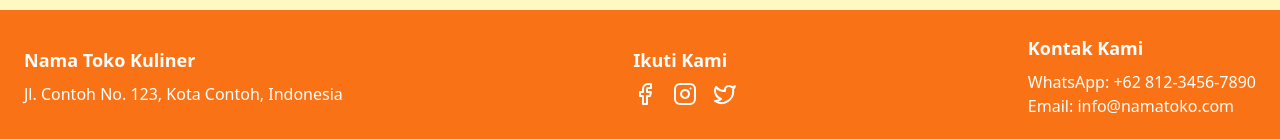
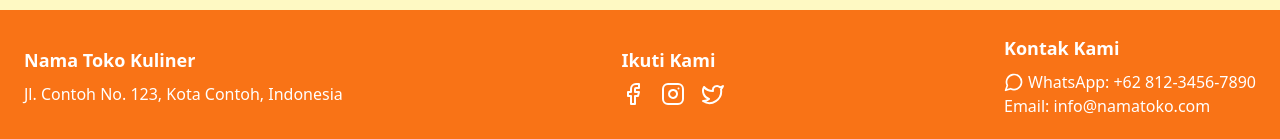
Before and after one commit to uniahgunawan-stack/kuliner, a Next.js app: page /culinary in a window 1280 px wide. Shown: the part 1418-1557 px from the top of the page. Built offline with nearby package versions, Linux system fonts and the light colour scheme.

Commit message:
[dyad] Memperbaiki kesalahan ikon Whatsapp - wrote 1 file(s)

```diff
--- a/src/components/culinary/CulinaryFooter.tsx
+++ b/src/components/culinary/CulinaryFooter.tsx
@@ -1,5 +1,5 @@
 import Link from "next/link";
-import { Facebook, Instagram, Twitter, Whatsapp } from "lucide-react";
+import { Facebook, Instagram, Twitter, MessageCircle } from "lucide-react";
 
 export function CulinaryFooter() {
   return (
@@ -25,7 +25,9 @@ export function CulinaryFooter() {
         </div>
         <div>
           <h3 className="text-lg font-semibold mb-2">Kontak Kami</h3>
-          <p>WhatsApp: <Link href="https://wa.me/6281234567890" target="_blank" rel="noopener noreferrer" className="hover:underline">+62 812-3456-7890</Link></p>
+          <p className="flex items-center justify-center md:justify-start gap-1">
+            <MessageCircle size={20} /> WhatsApp: <Link href="https://wa.me/6281234567890" target="_blank" rel="noopener noreferrer" className="hover:underline">+62 812-3456-7890</Link>
+          </p>
           <p>Email: info@namatoko.com</p>
         </div>
       </div>
```
